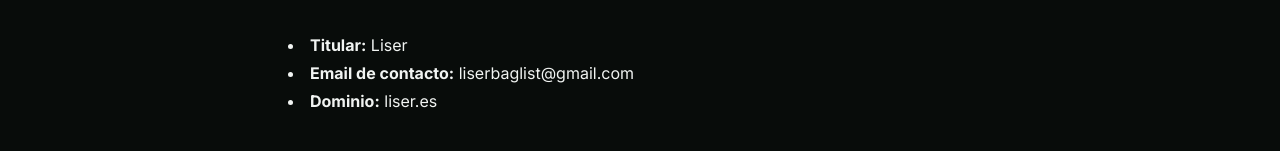
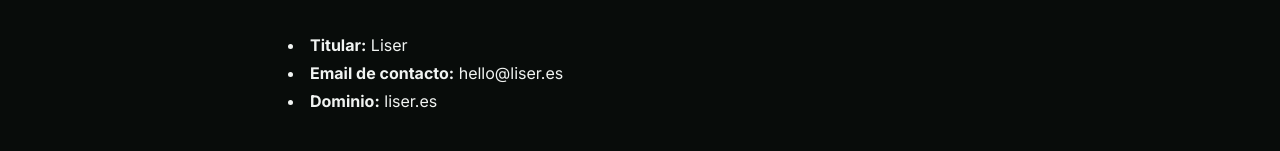
Before and after one commit to excusasclub/liser_v26, a React (Create React App) app in the folder frontend/: page /legal/aviso-legal in a window 1280 px wide. Shown: the part 352-503 px from the top of the page. Built offline with nearby package versions, Linux system fonts and the light colour scheme.

Commit message:
Contact: cambiar email a hello@liser.es, añadir llm.txt

```diff
--- a/frontend/src/pages/LegalPage.js
+++ b/frontend/src/pages/LegalPage.js
@@ -10,7 +10,7 @@
 En cumplimiento del artículo 10 de la Ley 34/2002, de 11 de julio, de Servicios de la Sociedad de la Información y Comercio Electrónico, se informa:
 
 - **Titular:** Liser
-- **Email de contacto:** liserbaglist@gmail.com
+- **Email de contacto:** hello@liser.es
 - **Dominio:** liser.es
 
 ## 2. Objeto y ámbito de aplicación
@@ -40,7 +40,7 @@
 ## 1. Responsable del tratamiento
 
 - **Titular:** Liser
-- **Email:** liserbaglist@gmail.com
+- **Email:** hello@liser.es
 
 ## 2. Datos que recopilamos
 
@@ -62,11 +62,11 @@
 
 ## 5. Conservación de datos
 
-Los datos se conservan mientras la cuenta esté activa. El usuario puede solicitar la eliminación de su cuenta y datos en cualquier momento desde la configuración de la Plataforma o enviando un email a liserbaglist@gmail.com.
+Los datos se conservan mientras la cuenta esté activa. El usuario puede solicitar la eliminación de su cuenta y datos en cualquier momento desde la configuración de la Plataforma o enviando un email a hello@liser.es.
 
 ## 6. Derechos del usuario
 
-El usuario puede ejercer sus derechos de acceso, rectificación, supresión, oposición, limitación y portabilidad escribiendo a liserbaglist@gmail.com.
+El usuario puede ejercer sus derechos de acceso, rectificación, supresión, oposición, limitación y portabilidad escribiendo a hello@liser.es.
 
 ## 7. Cookies
 
@@ -108,7 +108,7 @@
 
 ## 5. Contacto
 
-Para cualquier consulta: liserbaglist@gmail.com
+Para cualquier consulta: hello@liser.es
     `
     }
 };
```
Also changed, not shown: frontend/public/llm.txt (added), 1 other file (tests, documents, lock files or other folders).
